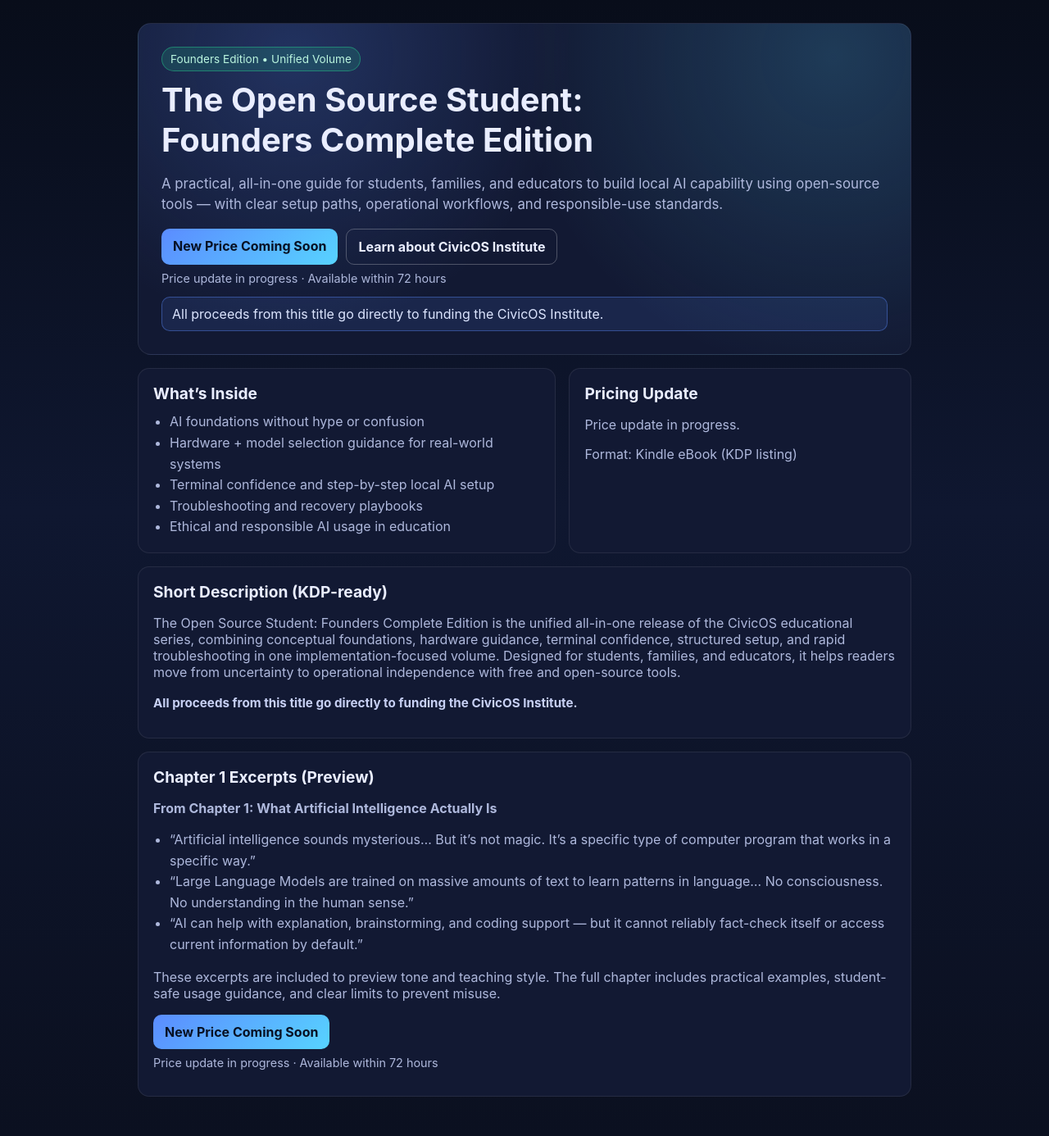
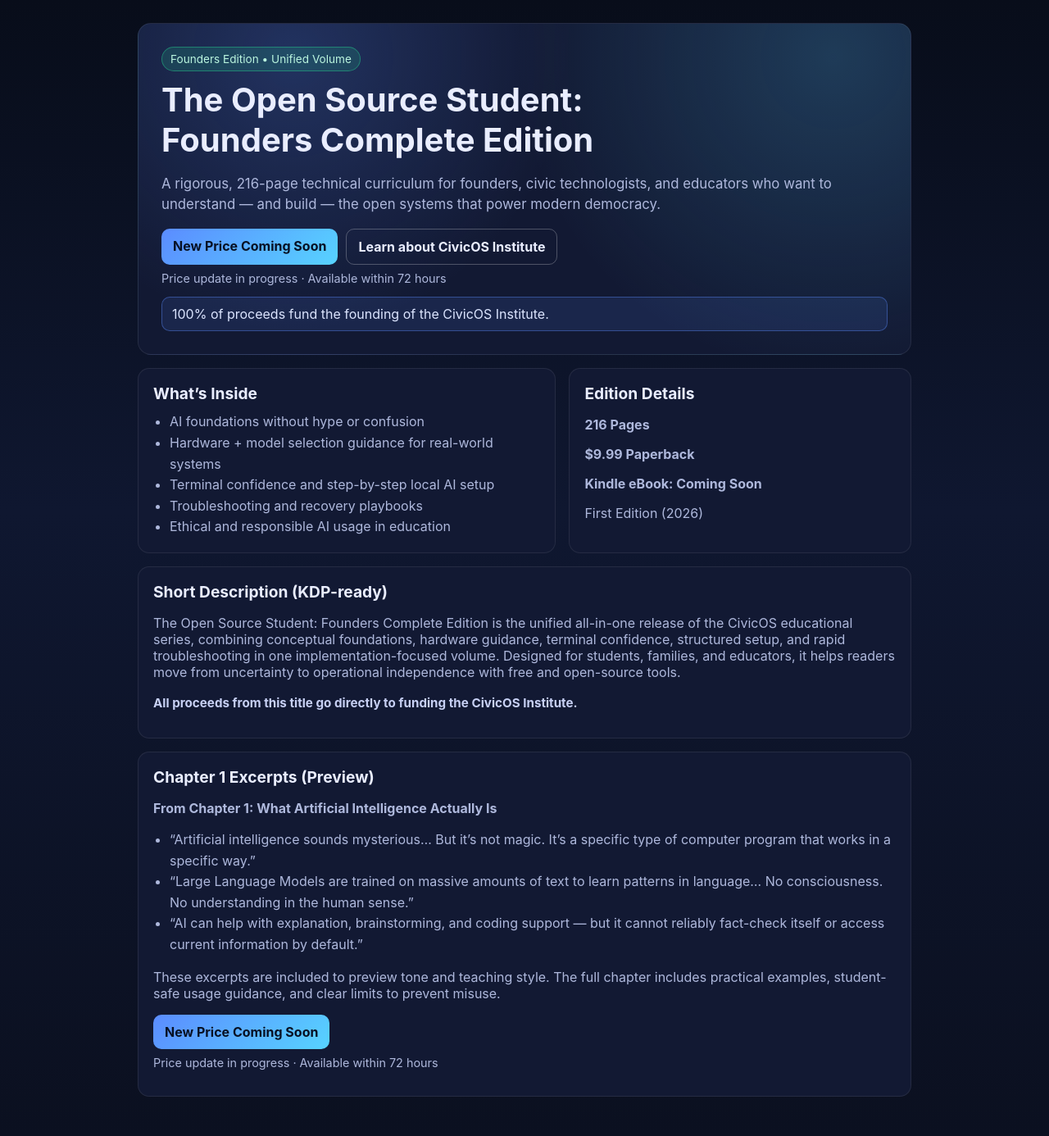
Before and after one commit to CivicOSInstitute/civicos-institute.github.io, a Jekyll site: the page website-news/ebook-promo.html, which Jekyll copies as it is, in a window 1280 px wide. Shown: the whole page at 82% size. Built offline with Jekyll 4.4.1, drawn with Linux system fonts in a browser that asks for light colours.

Commit message:
temp: align ebook page copy, set Kindle to Coming Soon, keep Amazon links disabled

```diff
--- a/website-news/ebook-promo.html
+++ b/website-news/ebook-promo.html
@@ -34,13 +34,13 @@
     <section class="hero">
       <div class="badge">Founders Edition • Unified Volume</div>
       <h1>The Open Source Student:<br/>Founders Complete Edition</h1>
-      <p class="sub">A practical, all-in-one guide for students, families, and educators to build local AI capability using open-source tools — with clear setup paths, operational workflows, and responsible-use standards.</p>
+      <p class="sub">A rigorous, 216-page technical curriculum for founders, civic technologists, and educators who want to understand — and build — the open systems that power modern democracy.</p>
       <div class="cta">
         <a class="btn btn-primary" href="#" rel="noopener">New Price Coming Soon</a>
         <a class="btn btn-ghost" href="https://civicos-institute.org" target="_blank" rel="noopener">Learn about CivicOS Institute</a>
       </div>
       <p class="muted" style="margin-top:8px;font-size:.9rem">Price update in progress · Available within 72 hours</p>
-      <div class="note">All proceeds from this title go directly to funding the CivicOS Institute.</div>
+      <div class="note">100% of proceeds fund the founding of the CivicOS Institute.</div>
     </section>
 
     <section class="grid" style="margin-top:16px">
@@ -56,9 +56,11 @@
       </article>
 
       <aside class="card">
-        <h2>Pricing Update</h2>
-        <p class="muted">Price update in progress.</p>
-        <p class="muted">Format: Kindle eBook (KDP listing)</p>
+        <h2>Edition Details</h2>
+        <p class="muted"><strong>216 Pages</strong></p>
+        <p class="muted"><strong>$9.99 Paperback</strong></p>
+        <p class="muted"><strong>Kindle eBook: Coming Soon</strong></p>
+        <p class="muted">First Edition (2026)</p>
       </aside>
     </section>
 
```
